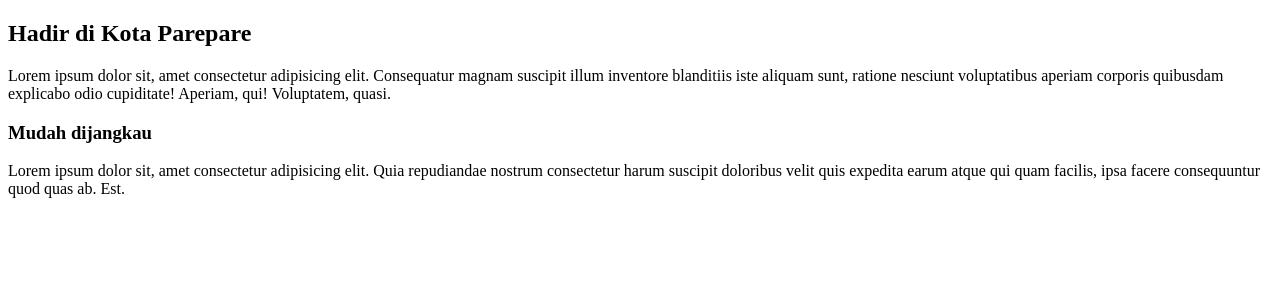
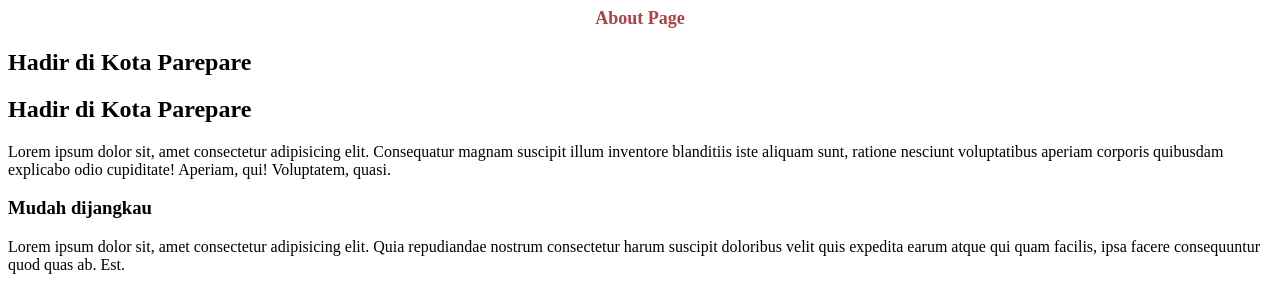
Before and after one commit to 777uliahshafar/testbranch, a plain HTML site: page about.html in a window 1280 px wide. Drawn offline with Linux system fonts and the light colour scheme.

Commit message:
header style

```diff
--- a/about.html
+++ b/about.html
@@ -6,6 +6,12 @@
     <title>Kost ada | Tentang kami</title>
 </head>
 <body>
+
+    <header style="text-align: center; font-weight: 800; font-size: large; color: #aa4444">
+        About Page
+    </header>
+    <h2>Hadir di Kota Parepare</h2>
+
     <h2>Hadir di Kota Parepare</h2>
     <p>Lorem ipsum dolor sit, amet consectetur adipisicing elit. Consequatur magnam suscipit illum inventore blanditiis iste aliquam sunt, ratione nesciunt voluptatibus aperiam corporis quibusdam explicabo odio cupiditate! Aperiam, qui! Voluptatem, quasi.</p>
 
```
